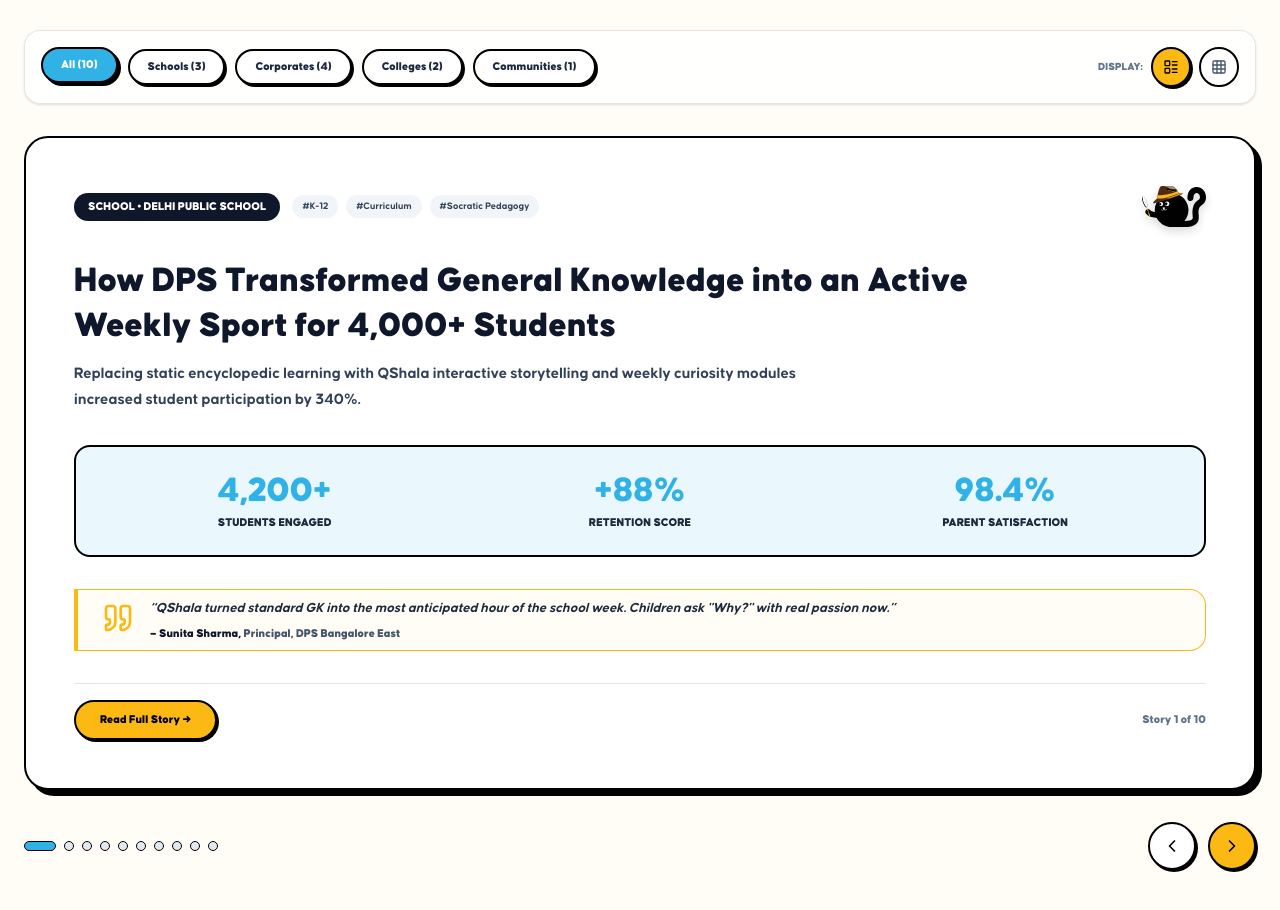
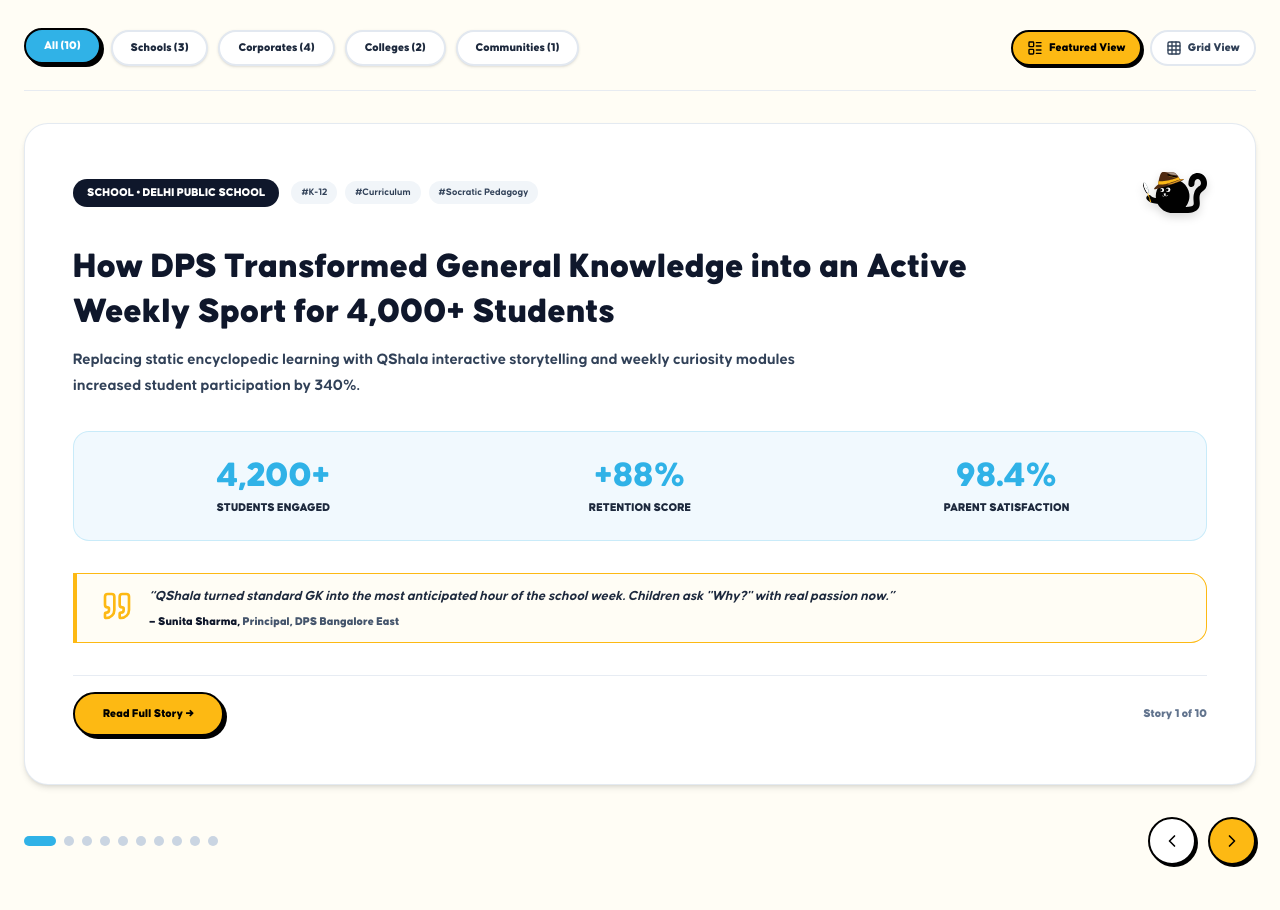
Before and after one commit to PavanKumar-HQ/Qshala, an Astro site: page / in a window 1280 px wide. Shown: the part 5780-6690 px from the top of the page. Built offline with nearby package versions, Linux system fonts and the light colour scheme; Astro itself is replaced by a stand-in of ours; a web font is replaced by a local one.

Commit message:
style: streamline case studies controls header and update view switcher buttons

```diff
--- a/src/components/InteractiveCaseStudiesShowcase.tsx
+++ b/src/components/InteractiveCaseStudiesShowcase.tsx
@@ -32,10 +32,10 @@ export default function InteractiveCaseStudiesShowcase({ caseStudies }: Props) {
   return (
     <div className="space-y-8">
 
-      {/* Top Filter & View Controls Bar */}
-      <div className="flex flex-col sm:flex-row items-center justify-between gap-4 bg-white/80 p-4 rounded-2xl border border-black/10 shadow-sm">
+      {/* Sleek, Open Integrated Header (No Bounding Box Container) */}
+      <div className="flex flex-col md:flex-row items-start md:items-center justify-between gap-4 border-b border-slate-200/80 pb-6">
 
-        {/* Category Pills */}
+        {/* Category Filter Pills */}
         <div className="flex flex-wrap items-center gap-2.5">
           {categories.map((cat) => {
             const count = cat === 'All' ? caseStudies.length : caseStudies.filter(c => c.clientType === cat).length;
@@ -48,10 +48,10 @@ export default function InteractiveCaseStudiesShowcase({ caseStudies }: Props) {
                   setActiveCategory(cat);
                   setCurrentIndex(0);
                 }}
-                className={`px-4.5 py-2 rounded-full font-black text-xs font-heading transition-all border-2 border-black ${
+                className={`px-4.5 py-2 rounded-full font-black text-xs font-heading transition-all border-2 ${
                   isActive
-                    ? 'bg-[#30B2E7] text-white shadow-[3px_3px_0px_0px_rgba(0,0,0,1)] -translate-y-0.5'
-                    : 'bg-white text-slate-800 hover:bg-slate-100 shadow-[2px_2px_0px_0px_rgba(0,0,0,1)]'
+                    ? 'bg-[#30B2E7] text-white border-black shadow-[3px_3px_0px_0px_rgba(0,0,0,1)] -translate-y-0.5'
+                    : 'bg-white text-slate-800 border-slate-200 hover:border-black shadow-sm'
                 }`}
               >
                 {label}
@@ -60,26 +60,30 @@ export default function InteractiveCaseStudiesShowcase({ caseStudies }: Props) {
           })}
         </div>
 
-        {/* Carousel / Grid View Switcher */}
-        <div className="flex items-center gap-2 self-end sm:self-auto">
-          <span className="text-[11px] font-black uppercase text-slate-500 font-heading">Display:</span>
+        {/* View Mode Switcher Buttons */}
+        <div className="flex items-center gap-2 self-start md:self-auto">
           <button
             onClick={() => setViewMode('carousel')}
-            className={`p-2.5 rounded-xl border-2 border-black transition-all ${
-              viewMode === 'carousel' ? 'bg-[#FDB913] text-black shadow-[2px_2px_0px_0px_rgba(0,0,0,1)]' : 'bg-white text-slate-600'
+            className={`px-3.5 py-2 rounded-xl text-xs font-black font-heading flex items-center gap-1.5 border-2 transition-all ${
+              viewMode === 'carousel'
+                ? 'bg-[#FDB913] text-black border-black shadow-[2px_2px_0px_0px_rgba(0,0,0,1)]'
+                : 'bg-white text-slate-700 border-slate-200 hover:border-black'
             }`}
-            title="Carousel Slider View"
           >
             <LayoutList className="w-4 h-4" />
+            <span>Featured View</span>
           </button>
+
           <button
             onClick={() => setViewMode('grid')}
-            className={`p-2.5 rounded-xl border-2 border-black transition-all ${
-              viewMode === 'grid' ? 'bg-[#FDB913] text-black shadow-[2px_2px_0px_0px_rgba(0,0,0,1)]' : 'bg-white text-slate-600'
+            className={`px-3.5 py-2 rounded-xl text-xs font-black font-heading flex items-center gap-1.5 border-2 transition-all ${
+              viewMode === 'grid'
+                ? 'bg-[#FDB913] text-black border-black shadow-[2px_2px_0px_0px_rgba(0,0,0,1)]'
+                : 'bg-white text-slate-700 border-slate-200 hover:border-black'
             }`}
-            title="Grid View"
           >
             <Grid className="w-4 h-4" />
+            <span>Grid View</span>
           </button>
         </div>
 
@@ -102,15 +106,15 @@ export default function InteractiveCaseStudiesShowcase({ caseStudies }: Props) {
                     animate={{ opacity: 1, x: 0 }}
                     exit={{ opacity: 0, x: -20 }}
                     transition={{ duration: 0.3 }}
-                    className="bg-white rounded-3xl p-8 md:p-12 border-2 border-black shadow-[6px_6px_0px_0px_rgba(0,0,0,1)] relative overflow-hidden space-y-8"
+                    className="bg-white rounded-3xl p-8 md:p-12 border border-slate-200/90 shadow-md relative overflow-hidden space-y-8"
                   >
                     {/* Header Row */}
                     <div className="flex flex-col sm:flex-row items-start sm:items-center justify-between gap-4">
-                      <div className="flex items-center gap-3">
+                      <div className="flex flex-wrap items-center gap-3">
                         <span className="px-3.5 py-1.5 rounded-full bg-slate-900 text-white font-black text-xs uppercase font-heading">
                           {cs.clientType} • {cs.clientName}
                         </span>
-                        <div className="flex gap-2">
+                        <div className="flex flex-wrap gap-2">
                           {cs.tags.map((t, idx) => (
                             <span key={idx} className="px-2.5 py-1 rounded-full bg-slate-100 text-slate-700 font-bold text-[10px]">
                               #{t}
@@ -132,8 +136,8 @@ export default function InteractiveCaseStudiesShowcase({ caseStudies }: Props) {
                       </p>
                     </div>
 
-                    {/* Metric Pills */}
-                    <div className="grid grid-cols-1 sm:grid-cols-3 gap-4 p-6 rounded-2xl bg-[#30B2E7]/10 border-2 border-black">
+                    {/* Metric Pills (Clean Soft Box) */}
+                    <div className="grid grid-cols-1 sm:grid-cols-3 gap-4 p-6 rounded-2xl bg-[#E8F6FD]/60 border border-[#30B2E7]/20">
                       {cs.impactMetrics.map((m, idx) => (
                         <div key={idx} className="text-center space-y-1">
                           <div className="text-3xl sm:text-4xl font-black text-[#30B2E7] font-heading">{m.value}</div>
@@ -143,7 +147,7 @@ export default function InteractiveCaseStudiesShowcase({ caseStudies }: Props) {
                     </div>
 
                     {/* Testimonial Quote */}
-                    <blockquote className="border-l-4 border-[#FDB913] pl-6 py-2 bg-[#FFFDF5] rounded-r-2xl border-y border-r border-black/10 flex items-start gap-4">
+                    <blockquote className="border-l-4 border-[#FDB913] pl-6 py-3 bg-[#FFFDF5] rounded-r-2xl border-y border-r border-slate-200/60 flex items-start gap-4">
                       <Quote className="w-8 h-8 text-[#FDB913] shrink-0 mt-1" />
                       <div>
                         <p className="text-slate-800 text-sm font-semibold italic">
@@ -156,10 +160,10 @@ export default function InteractiveCaseStudiesShowcase({ caseStudies }: Props) {
                     </blockquote>
 
                     {/* Action Bar */}
-                    <div className="flex items-center justify-between pt-4 border-t border-black/10">
+                    <div className="flex items-center justify-between pt-4 border-t border-slate-200/80">
                       <button
                         onClick={() => setSelectedModalCase(cs)}
-                        className="px-6 py-2.5 rounded-full bg-[#FDB913] hover:bg-amber-400 text-black font-black text-xs border-2 border-black shadow-[2px_2px_0px_0px_rgba(0,0,0,1)] font-heading"
+                        className="px-7 py-3 rounded-full bg-[#FDB913] hover:bg-amber-400 text-black font-black text-xs border-2 border-black shadow-[3px_3px_0px_0px_rgba(0,0,0,1)] font-heading transition-all"
                       >
                         Read Full Story →
                       </button>
@@ -181,8 +185,8 @@ export default function InteractiveCaseStudiesShowcase({ caseStudies }: Props) {
                 <button
                   key={idx}
                   onClick={() => setCurrentIndex(idx)}
-                  className={`h-2.5 rounded-full transition-all border border-black ${
-                    currentIndex === idx ? 'w-8 bg-[#30B2E7]' : 'w-2.5 bg-slate-200'
+                  className={`h-2.5 rounded-full transition-all ${
+                    currentIndex === idx ? 'w-8 bg-[#30B2E7]' : 'w-2.5 bg-slate-300'
                   }`}
                 />
               ))}
@@ -212,7 +216,7 @@ export default function InteractiveCaseStudiesShowcase({ caseStudies }: Props) {
           {filteredData.map((cs, idx) => (
             <div
               key={cs.id}
-              className="bg-white rounded-3xl p-8 border-2 border-black shadow-[4px_4px_0px_0px_rgba(0,0,0,1)] flex flex-col justify-between space-y-6 relative overflow-hidden group"
+              className="bg-white rounded-3xl p-8 border border-slate-200/90 shadow-sm flex flex-col justify-between space-y-6 relative overflow-hidden group hover:border-black transition-all"
             >
               <div className="space-y-4">
                 <div className="flex justify-between items-center">
@@ -229,7 +233,7 @@ export default function InteractiveCaseStudiesShowcase({ caseStudies }: Props) {
                   {cs.summary}
                 </p>
 
-                <div className="grid grid-cols-3 gap-3 p-3.5 rounded-2xl bg-[#30B2E7]/10 border border-black text-center">
+                <div className="grid grid-cols-3 gap-3 p-3.5 rounded-2xl bg-[#30B2E7]/10 border border-[#30B2E7]/20 text-center">
                   {cs.impactMetrics.map((m, mIdx) => (
                     <div key={mIdx}>
                       <div className="text-lg font-black text-[#30B2E7] font-heading">{m.value}</div>
```
Also changed, not shown: 20 other files.
